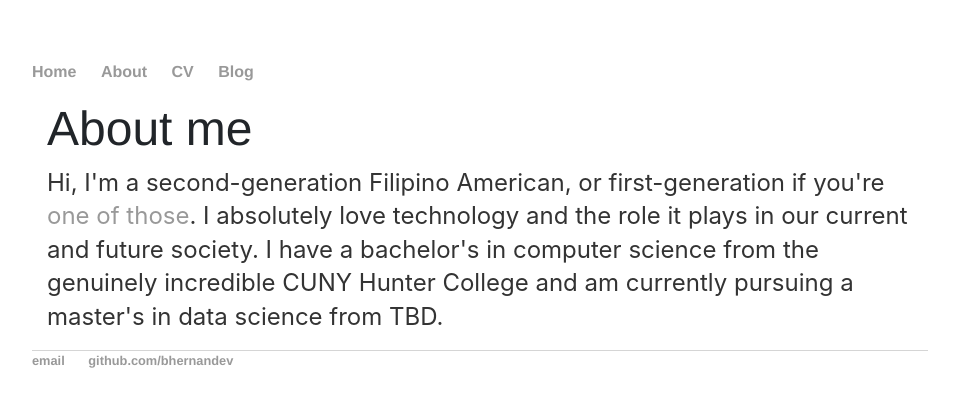
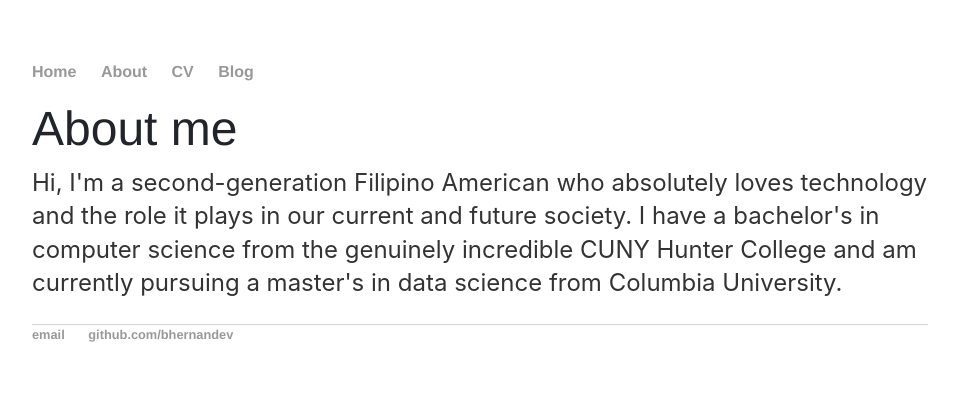
Before and after one commit to bhernandev/bhernandev.github.io, a Jekyll site: the page built from about/index.html, in a window 1280 px wide. Shown: the top 407 px of the page, without its empty margins (160-1119 px from the left). Built offline with Jekyll 4.4.1, drawn with Linux system fonts in a browser that asks for light colours.

```diff
--- a/about/index.html
+++ b/about/index.html
@@ -3,5 +3,5 @@ layout: default
 title: About me
 ---
 <h1>{{ page.title }}</h1>
-<p>Hi, I'm a second-generation Filipino American, or first-generation if you're <a href="https://en.wikipedia.org/wiki/Immigrant_generations">one of those</a>. I absolutely love technology and the role it plays in our current and future society. I have a bachelor's in computer science from the genuinely incredible CUNY Hunter College and am currently pursuing a master's in data science from TBD.
+<p>Hi, I'm a second-generation Filipino American who absolutely loves technology and the role it plays in our current and future society. I have a bachelor's in computer science from the genuinely incredible CUNY Hunter College and am currently pursuing a master's in data science from Columbia University.
 </p>
--- a/css/main.css
+++ b/css/main.css
@@ -17,6 +17,7 @@ nav ul, footer ul {
 nav ul li, footer ul li {
     display: inline;
     margin-right: 20px;
+    font-size: 1.0em;
 }
 
 a {
@@ -33,7 +34,18 @@ h1 {
     font-family:'Helvetica', 'Arial', 'Sans-Serif';
 }
 
+h2 {
+    text-decoration: underline;
+    margin-bottom: 1.5rem;
+}
+
 p {
+    font-size: 1.5em;
+    line-height: 1.4em;
+    color: #333;
+}
+
+li {
     font-size: 1.5em;
     line-height: 1.4em;
     color: #333;
@@ -51,4 +63,29 @@ ul.posts {
 
 ul.posts li {
     list-style: none;
+    font-size: 1.0em;
 }
+
+.small-plot-div {
+    text-align: center;
+    margin-bottom: 1.5rem;
+}
+
+strong {
+    font-weight: bold;
+}
+
+/* Overriding bootstrap css */
+
+.container {
+    padding-left: 0px;
+    padding-right: 0px;
+}
+
+p {
+   margin-bottom: 1.5rem;
+}
+
+.small-plot {
+    width: 600px;
+}
```
Also changed, not shown: _posts/2020-05-24-my-heart-in-3-months.md (added, +96 -0 lines), assets/blog/briheart/07_26_density_plot.png (added), assets/blog/briheart/07_26_scatter_plot.png (added), assets/blog/briheart/08_02_density_plot.png (added), assets/blog/briheart/08_02_scatter_plot.png (added), assets/blog/briheart/08_04_density_plot.png (added), assets/blog/briheart/08_04_scatter_plot.png (added), assets/blog/briheart/08_30_density_plot.png (added), assets/blog/briheart/08_30_scatter_plot.png (added), assets/blog/briheart/avg_HR_over_time.png (added), js/bootstrap.min.js.
